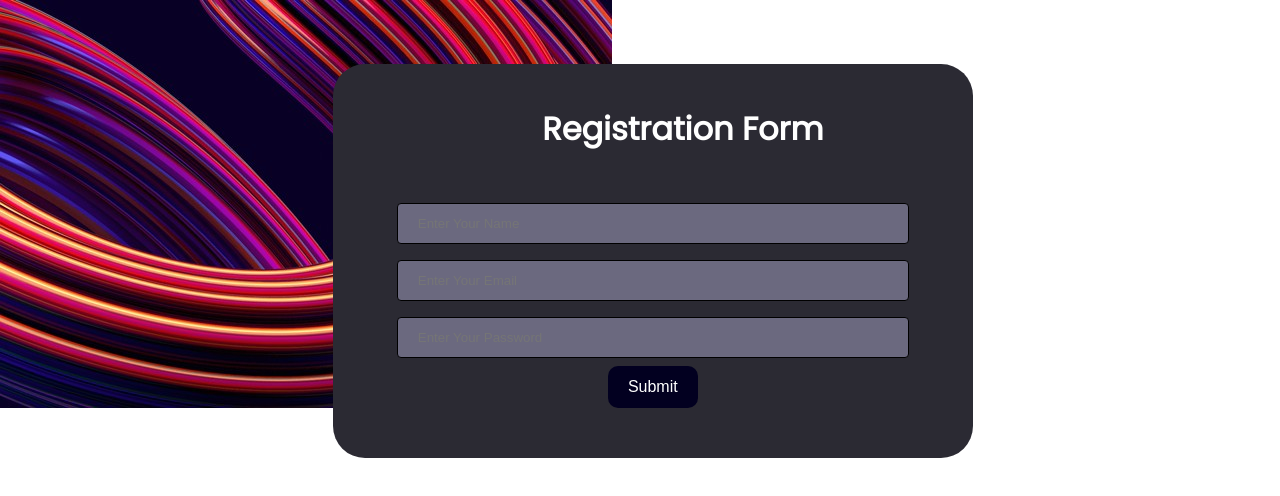
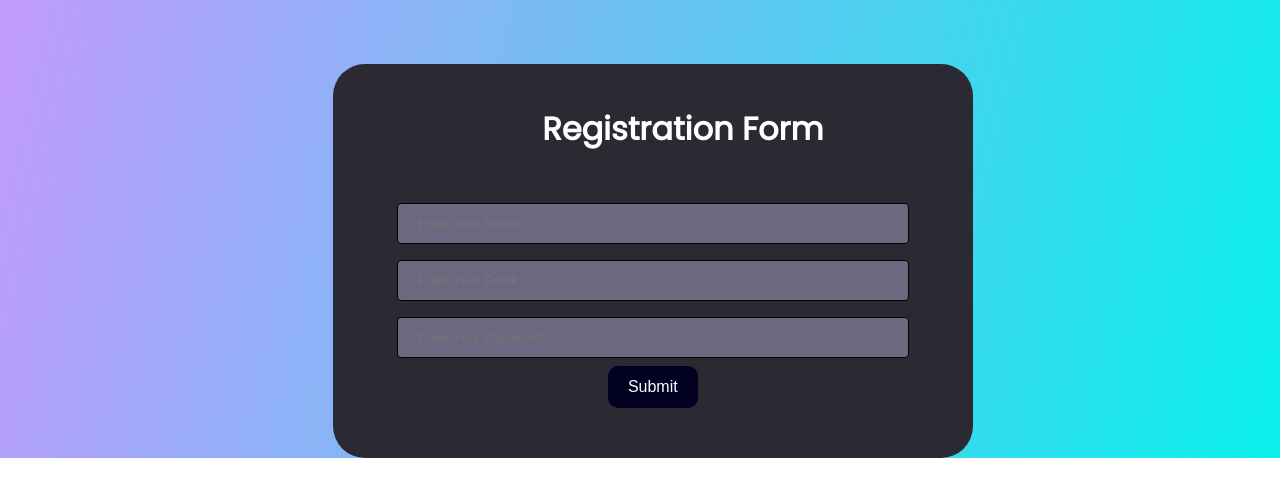
Before and after one commit to Sawapandeep/endterm, a React (Create React App) app: page / in a window 1280 px wide. Shown: the top 496 px of the page. Built offline with nearby package versions, Linux system fonts and the light colour scheme.

Commit message:
Update App.css

```diff
--- a/src/App.css
+++ b/src/App.css
@@ -42,7 +42,7 @@
 
 body{
   /* background-color: #b2aba9; */
-  background-image: url(bg.png);
+ background:  linear-gradient(103.22deg, #db8eff -13.86%, #0aefe9 99.55%);
 /*   background-size:auto; */
   background-repeat: no-repeat;
 
```
